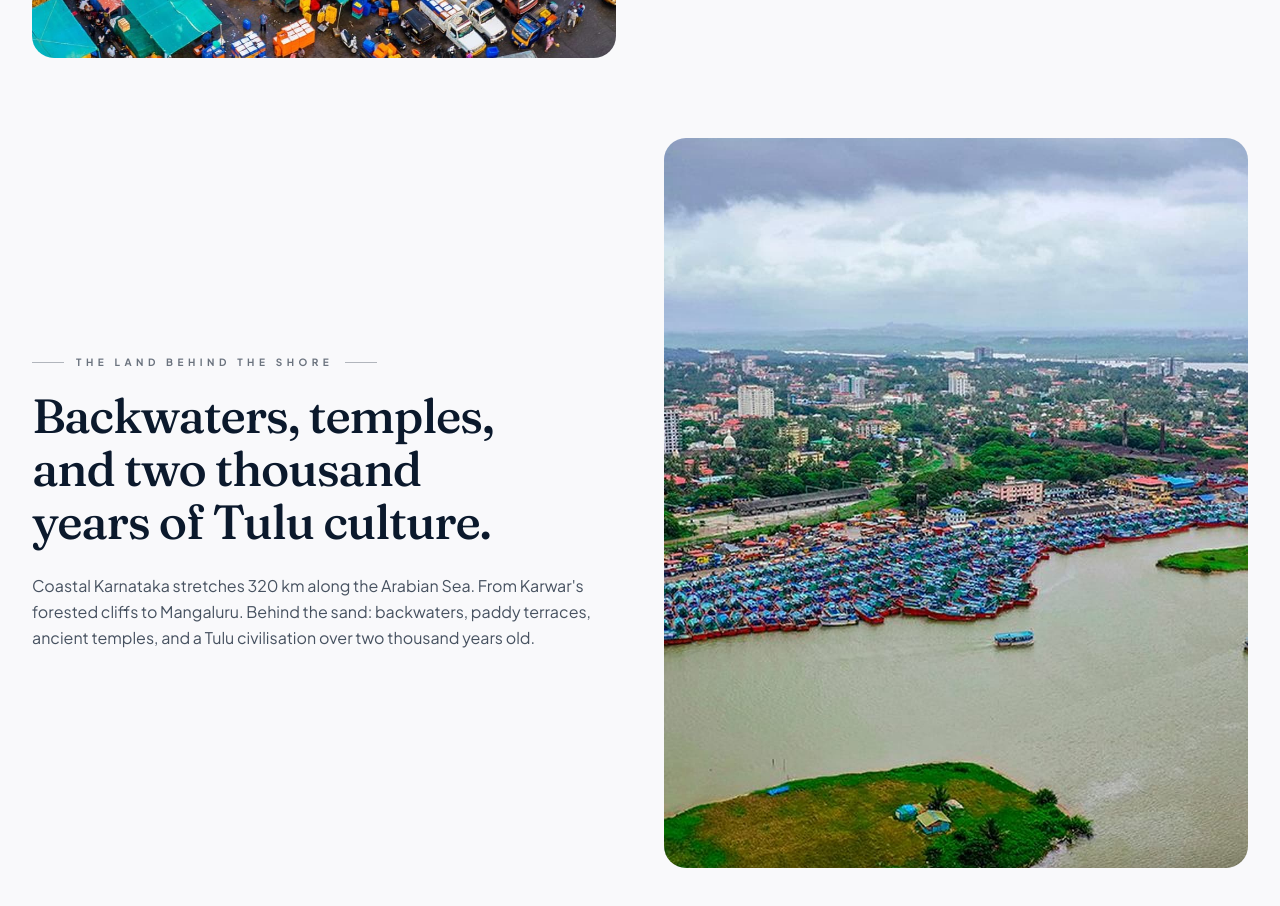
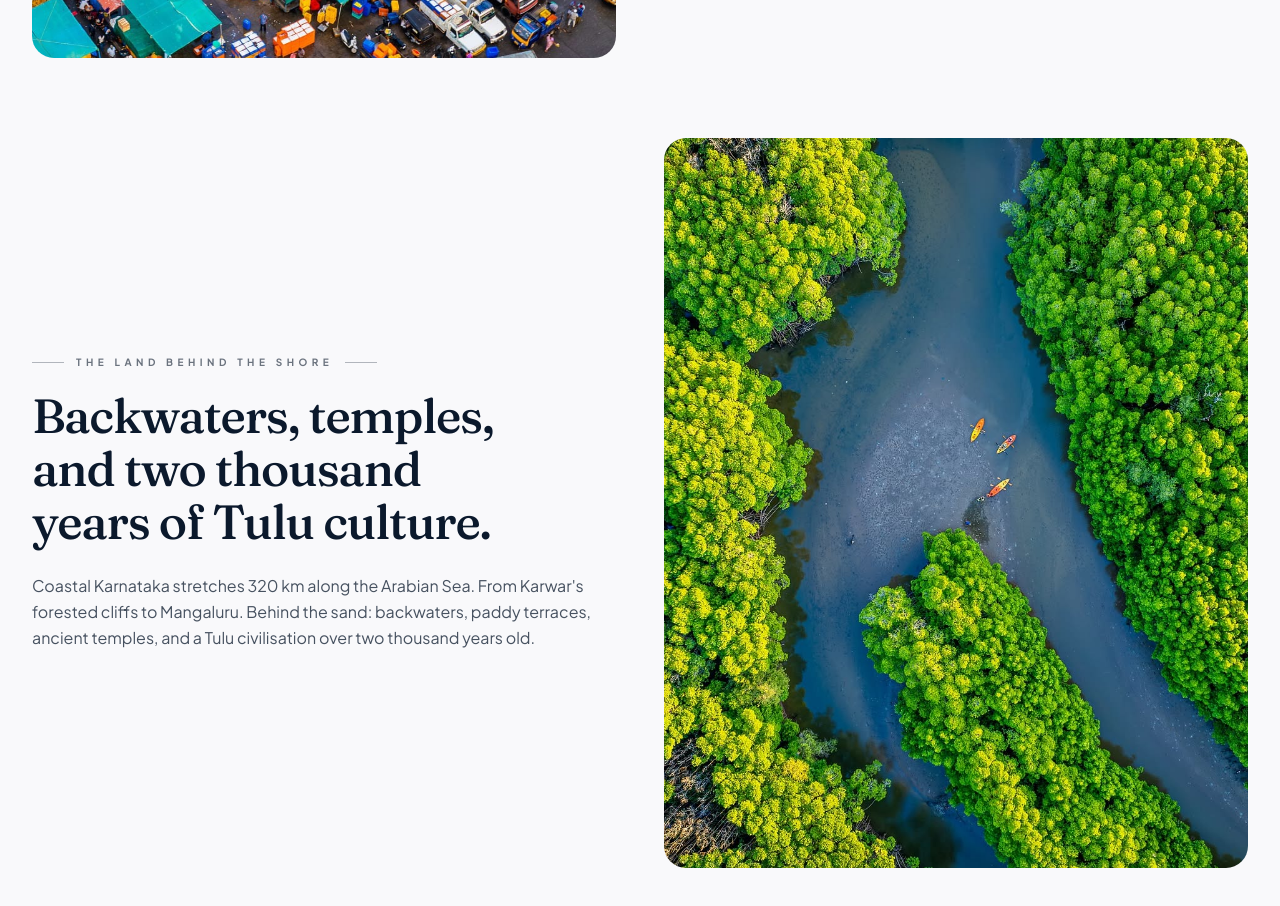
Before and after one commit to nagarajaacharyawork/samvadajourneys, a React (Vite) app: page /explore/coastal-karnataka in a window 1280 px wide. Shown: the part 1740-2646 px from the top of the page. Built offline with nearby package versions, Linux system fonts and the light colour scheme.

Commit message:
fix: use backwaters.jpeg for The Land Behind the Shore section

```diff
--- a/src/routes/explore.coastal-karnataka.tsx
+++ b/src/routes/explore.coastal-karnataka.tsx
@@ -192,7 +192,7 @@
               <p className="mt-6 text-base leading-relaxed text-[#0B192C]/75">{data.about[1]}</p>
             </div>
             <motion.div initial={{ opacity: 0, scale: 0.97 }} whileInView={{ opacity: 1, scale: 1 }} viewport={{ once: true }} className="aspect-[4/5] overflow-hidden rounded-2xl md:order-2 order-1">
-              <img src={imgMangaluru} alt="Mangaluru coastal life" className="h-full w-full object-cover" />
+              <img src={imgBackwaters} alt="Udupi backwaters" className="h-full w-full object-cover" />
             </motion.div>
           </div>
         </div>
```
